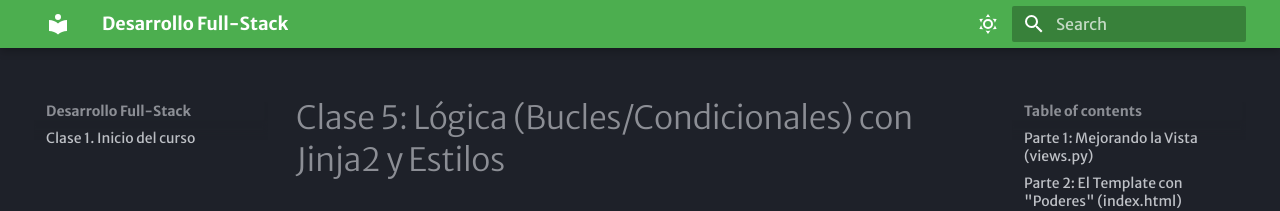
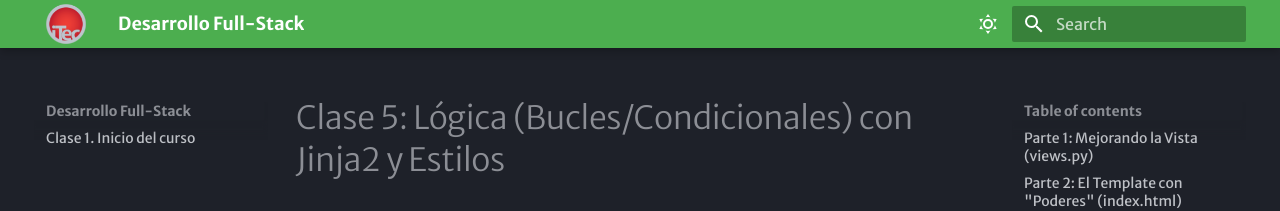
Before and after one commit to FacuLemo/docs-tercero, an MkDocs documentation site: the page built from docs/clase5.md, in a window 1280 px wide. Shown: the top 211 px of the page. Built offline with MkDocs 1.6.1 and Material for MkDocs 9.7.7, drawn with Linux system fonts in a browser that asks for light colours; some web fonts are replaced; some of the changed text lies outside the part shown.

```diff
--- /dev/null
+++ b/docs/stylesheets/custom.css
@@ -0,0 +1,13 @@
+/* Permite que el logo tenga un ancho automático y no se comprima */
+.md-header__button.md-logo img {
+    width: auto;
+    height: 40px;
+
+}
+
+.md-header__button.md-logo {
+    margin-top: 0;
+    margin-bottom: 0;
+    padding-top: 0;
+    padding-bottom: 0;
+}
--- a/mkdocs.yml
+++ b/mkdocs.yml
@@ -1,6 +1,8 @@
 site_name: Desarrollo Full-Stack
 theme:
   name: material
+  logo: assets/logo.png
+  favicon: assets/favicon.jpeg
   palette:
     # Dark Mode
     - scheme: slate
@@ -21,8 +23,11 @@ theme:
     text: Merriweather Sans
     code: Red Hat Mono
 
+extra_css:
+  - stylesheets/custom.css
+
 nav:
-  - Clase 1. Inicio del curso: index.md
+   - Clase 1. Inicio del curso: index.md
   # - Clase 2. Creando un proyecto de Django: clase2.md
   # - Clase 3. Nuestro Hola Mundo con vistas y urls : clase3.md
   # - Clase 4. Templates HTML: clase4.md
```
Also changed, not shown: docs/clase3.md (+1 -1 lines), docs/clase5.md (+1 -1 lines), docs/assets/favicon.jpeg (added), docs/assets/logo.png (added), docs/proximas/clase10.md (renamed from docs/clase10.md), docs/proximas/clase7.md (renamed from docs/clase7.md), docs/proximas/clase8.md (renamed from docs/clase8.md), docs/proximas/clase9.md (renamed from docs/clase9.md).
